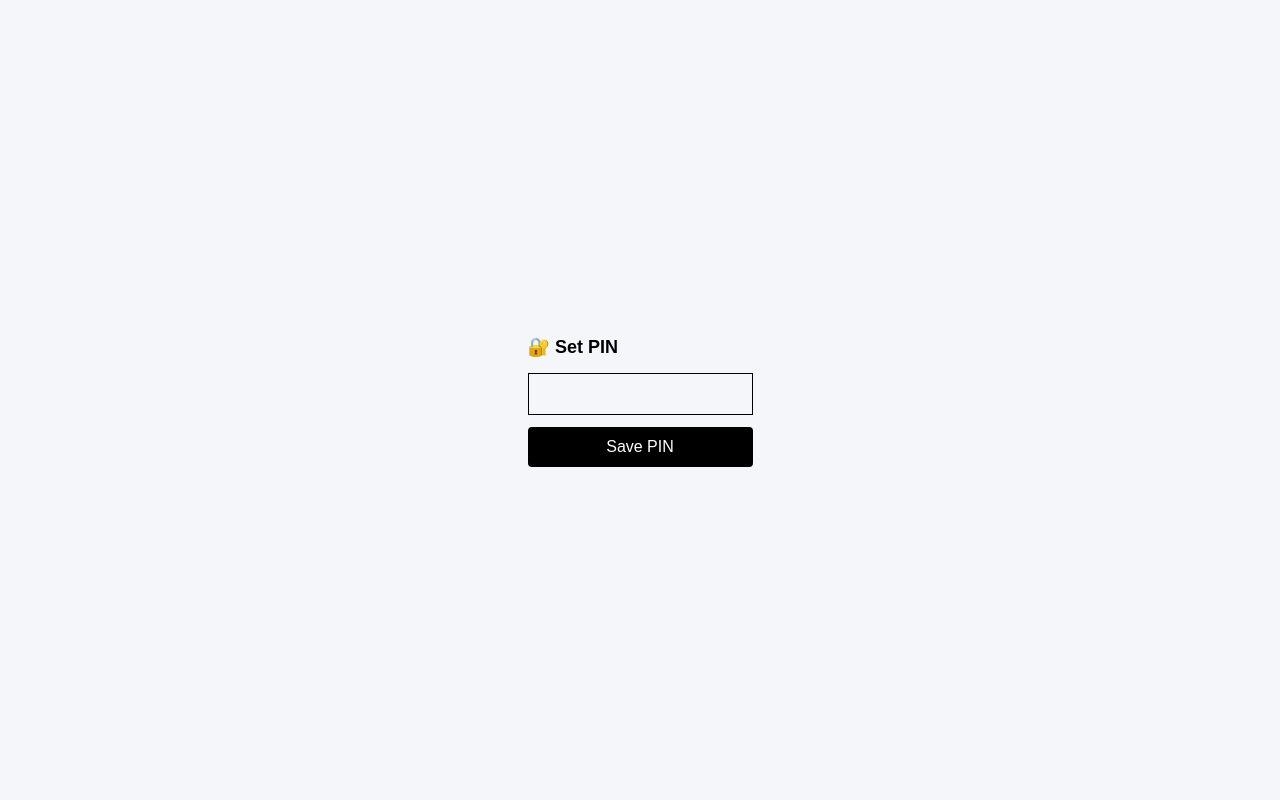
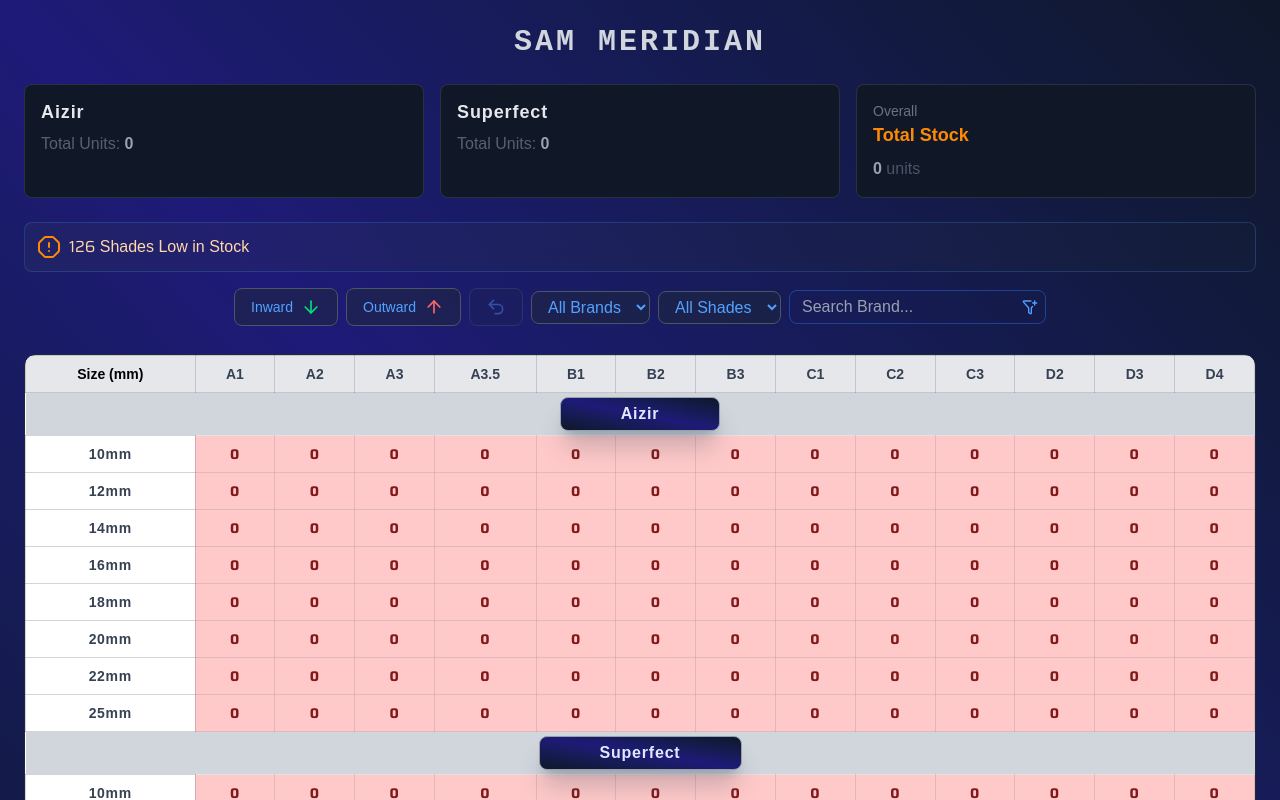
Before and after one commit to Ashwin-RH/Dental-stock-app, a React (Vite) app: page / in a window 1280 px wide. Shown: the top 800 px of the page. Built offline with nearby package versions, Linux system fonts and the light colour scheme; the HTML template or start-up script is replaced by a standard one; a web font is replaced by a local one.

Commit message:
changes to app.jsx

```diff
--- a/src/App.jsx
+++ b/src/App.jsx
@@ -4,9 +4,9 @@
 export default function App() {
   return (
     <div>
-      <AppLock>
+      {/* <AppLock> */}
       <Home />
-      </AppLock>
+      {/* </AppLock> */}
     </div>
   );
 }
```
